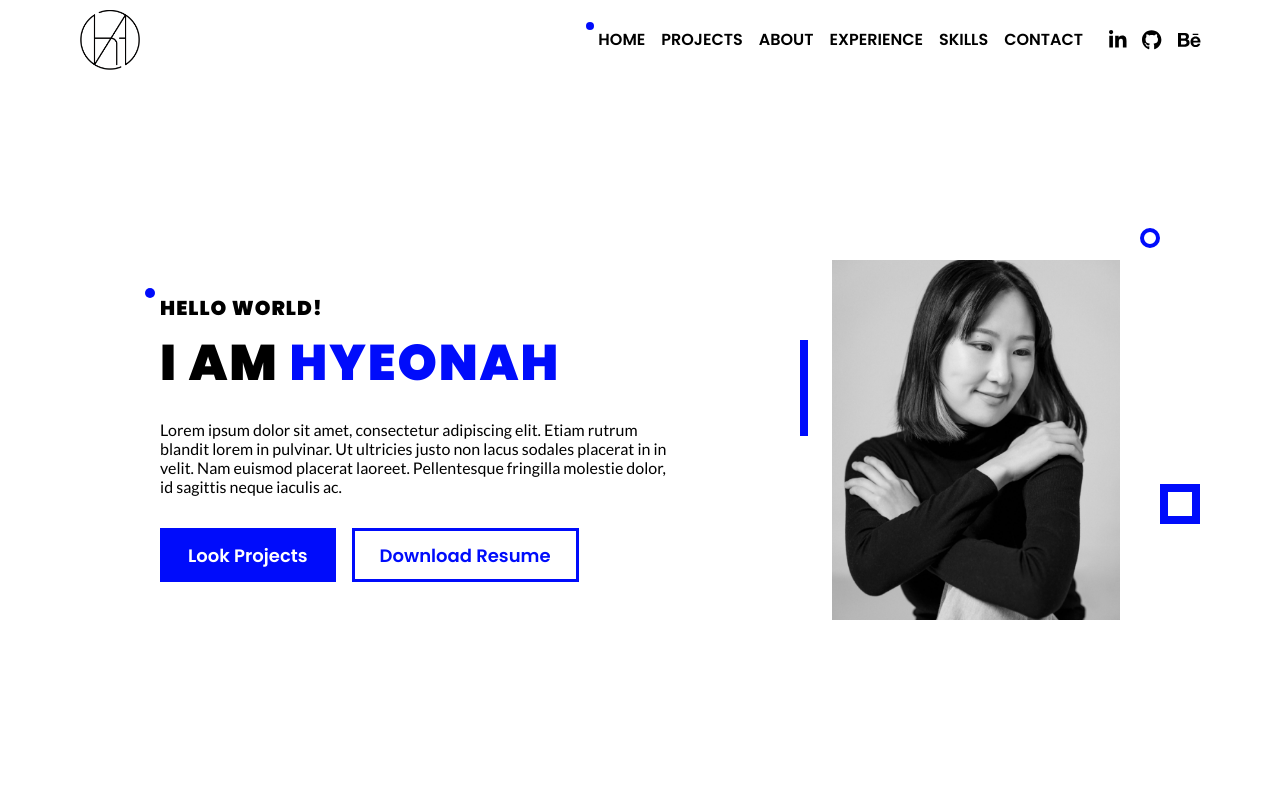
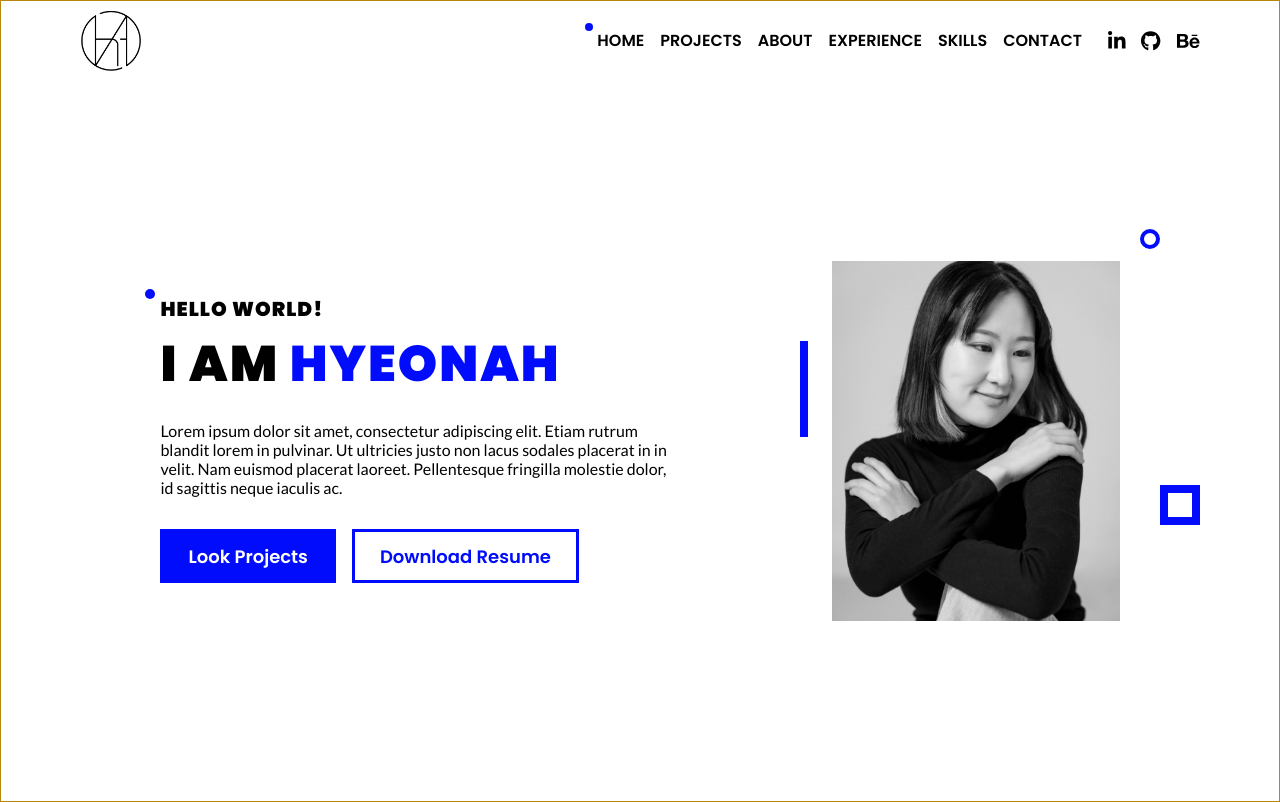
Before and after one commit to hyeonahc/portfolio, a Next.js app: page / in a window 1280 px wide. Built offline with nearby package versions, Linux system fonts and the light colour scheme.

Commit message:
#8 design: Adjust Layout container size on screen size

```diff
--- a/components/Layout/Layout.styled.js
+++ b/components/Layout/Layout.styled.js
@@ -1,11 +1,21 @@
 import styled from 'styled-components'
 
 export const Container = styled.div`
-  padding: 0 10em;
-  @media (max-width: 1400px) {
+  border: 1px solid darkgoldenrod;
+  width: ${props => props.theme.breakpoints.xxxl};
+  margin: 0 auto;
+  @media (max-width: ${props => props.theme.breakpoints.xxxl}) {
+    width: auto;
+    margin: 0;
+    padding: 0 10em;
+  }
+  @media (max-width: ${props => props.theme.breakpoints.xxl}) {
     padding: 0 5em;
   }
-  @media (max-width: 768px) {
+  @media (max-width: ${props => props.theme.breakpoints.xl}) {
+    padding: 0 2em;
+  }
+  @media (max-width: ${props => props.theme.breakpoints.md}) {
     padding: 0;
   }
 `
--- a/styles/theme.js
+++ b/styles/theme.js
@@ -31,6 +31,7 @@ const breakpoints = {
   lg: '992px',
   xl: '1200px',
   xxl: '1400px',
+  xxxl: '1600px',
 }
 
 const theme = {
```
